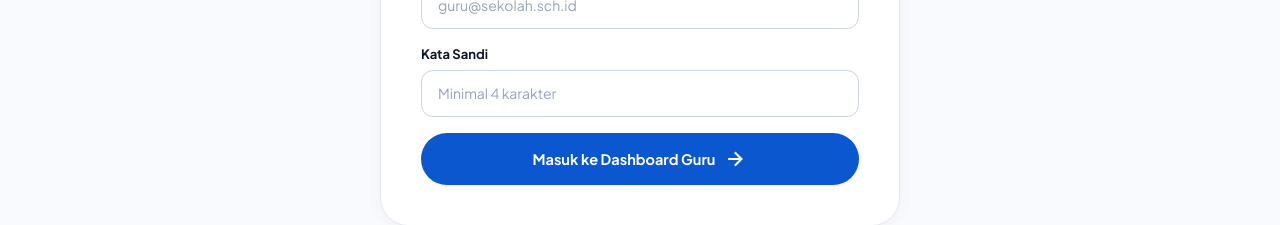
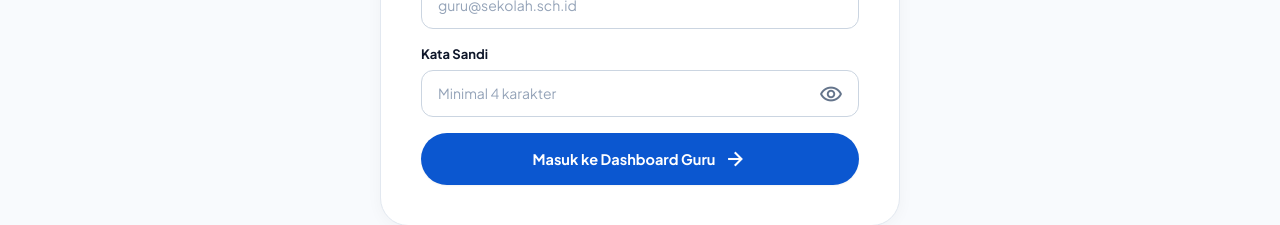
Before and after one commit to wibisanabama/andil, a React (Vite) app: page /guru in a window 1280 px wide. Shown: the part 461-686 px from the top of the page. Built offline with nearby package versions, Linux system fonts and the light colour scheme; no server answers; the HTML template or start-up script is replaced by a standard one.

Commit message:
feat(auth): add password visibility toggle button on student and teacher password fields

```diff
--- a/src/components/guru/TeacherAuthGate.jsx
+++ b/src/components/guru/TeacherAuthGate.jsx
@@ -16,6 +16,7 @@ export function TeacherAuthGate({ children }) {
   const [name, setName] = useState('');
   const [email, setEmail] = useState('');
   const [password, setPassword] = useState('');
+  const [showPassword, setShowPassword] = useState(false);
   const [errorMessage, setErrorMessage] = useState('');
   const [isLoading, setIsLoading] = useState(false);
 
@@ -141,9 +142,10 @@ export function TeacherAuthGate({ children }) {
               <label htmlFor="teacher-password" className="text-[13px] font-bold text-[#0F172A] mb-1.5 block">
                 Kata Sandi
               </label>
+              <div className="relative">
                 <input
                   id="teacher-password"
-                type="password"
+                  type={showPassword ? 'text' : 'password'}
                   minLength={4}
                   value={password}
                   onChange={(e) => {
@@ -152,8 +154,20 @@ export function TeacherAuthGate({ children }) {
                   }}
                   placeholder="Minimal 4 karakter"
                   required
-                className="w-full px-4 py-3 rounded-xl border border-[#CBD5E1] focus:border-[#0B57D0] focus:ring-2 focus:ring-[#0B57D0]/20 text-[14px] text-[#0F172A] outline-none transition-all placeholder:text-[#94A3B8]"
+                  className="w-full pl-4 pr-11 py-3 rounded-xl border border-[#CBD5E1] focus:border-[#0B57D0] focus:ring-2 focus:ring-[#0B57D0]/20 text-[14px] text-[#0F172A] outline-none transition-all placeholder:text-[#94A3B8]"
                 />
+                <button
+                  type="button"
+                  onClick={() => setShowPassword((prev) => !prev)}
+                  className="absolute right-3 top-1/2 -translate-y-1/2 w-8 h-8 rounded-lg text-[#64748B] hover:text-[#0F172A] hover:bg-[#F0F4F9] flex items-center justify-center transition-colors cursor-pointer"
+                  aria-label={showPassword ? 'Sembunyikan kata sandi' : 'Lihat kata sandi'}
+                  title={showPassword ? 'Sembunyikan kata sandi' : 'Lihat kata sandi'}
+                >
+                  <span className="material-symbols-outlined text-[19px]" aria-hidden="true">
+                    {showPassword ? 'visibility_off' : 'visibility'}
+                  </span>
+                </button>
+              </div>
             </div>
 
             {errorMessage && (
--- a/src/components/siswa/StudentJoinView.jsx
+++ b/src/components/siswa/StudentJoinView.jsx
@@ -17,6 +17,7 @@ export function StudentJoinView() {
   );
   const [studentName, setStudentName] = useState(() => activeSession?.name || '');
   const [studentPassword, setStudentPassword] = useState('');
+  const [showPassword, setShowPassword] = useState(false);
   const [errorMessage, setErrorMessage] = useState('');
   const [isCheckingRoom, setIsCheckingRoom] = useState(false);
   const [isJoining, setIsJoining] = useState(false);
@@ -240,9 +241,10 @@ export function StudentJoinView() {
                 <label htmlFor="student-password" className="text-[13px] font-bold text-[#0F172A] mb-1.5 block">
                   Kata Sandi / PIN Siswa
                 </label>
+                <div className="relative">
                   <input
                     id="student-password"
-                  type="password"
+                    type={showPassword ? 'text' : 'password'}
                     minLength={4}
                     value={studentPassword}
                     onChange={(e) => {
@@ -250,9 +252,21 @@ export function StudentJoinView() {
                       if (errorMessage) setErrorMessage('');
                     }}
                     required
-                  className="w-full px-4 py-3 rounded-xl border border-[#CBD5E1] focus:border-[#0B57D0] focus:ring-2 focus:ring-[#0B57D0]/20 text-[14px] text-[#0F172A] outline-none placeholder:text-[#94A3B8]"
+                    className="w-full pl-4 pr-11 py-3 rounded-xl border border-[#CBD5E1] focus:border-[#0B57D0] focus:ring-2 focus:ring-[#0B57D0]/20 text-[14px] text-[#0F172A] outline-none placeholder:text-[#94A3B8]"
                     placeholder="Minimal 4 karakter"
                   />
+                  <button
+                    type="button"
+                    onClick={() => setShowPassword((prev) => !prev)}
+                    className="absolute right-3 top-1/2 -translate-y-1/2 w-8 h-8 rounded-lg text-[#64748B] hover:text-[#0F172A] hover:bg-[#F0F4F9] flex items-center justify-center transition-colors cursor-pointer"
+                    aria-label={showPassword ? 'Sembunyikan kata sandi' : 'Lihat kata sandi'}
+                    title={showPassword ? 'Sembunyikan kata sandi' : 'Lihat kata sandi'}
+                  >
+                    <span className="material-symbols-outlined text-[19px]" aria-hidden="true">
+                      {showPassword ? 'visibility_off' : 'visibility'}
+                    </span>
+                  </button>
+                </div>
               </div>
 
               {errorMessage && (
```
Lines whose indentation alone changed are shown as unchanged.
